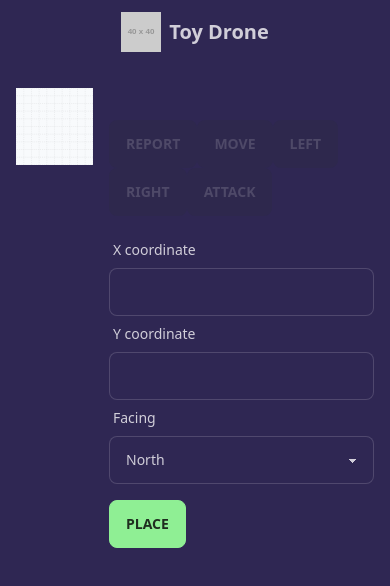
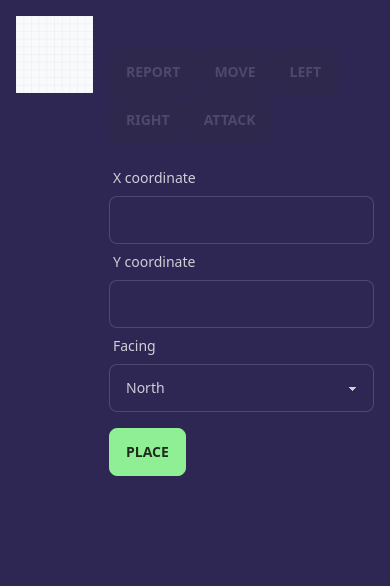
Before and after one commit to tomdoyleiom/drone-game, a Next.js app: page / in a window 390 px wide. Shown: the top 586 px of the page. Built offline with nearby package versions, Linux system fonts and the light colour scheme.

Commit message:
hide navbar on mobile

```diff
--- a/src/app/NavBar/NavBar.tsx
+++ b/src/app/NavBar/NavBar.tsx
@@ -4,7 +4,7 @@ import Image from "next/image";
 export default async function NavBar() {
   return (
     <div className="bg-base-100">
-      <div className="navbar m-auto max-w-7xl flex-col gap-2 sm:flex-row">
+      <div className="navbar m-auto hidden max-w-7xl flex-col gap-2 lg:block lg:flex-row">
         <div className="flex-1">
           <Link href="/" className="btn btn-ghost text-xl normal-case">
             <Image
```
